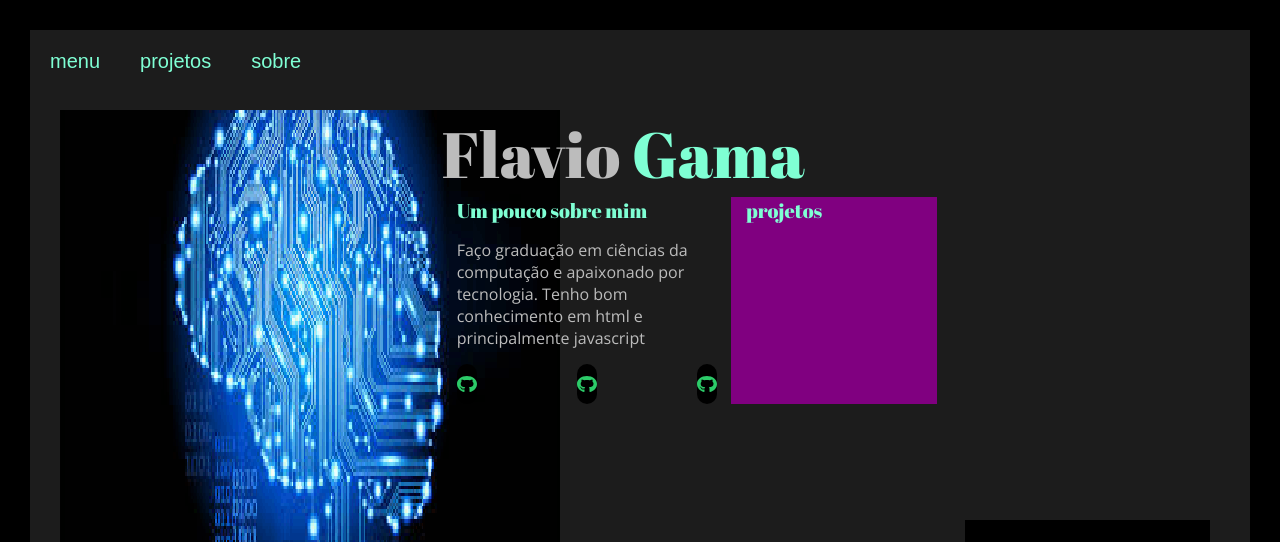
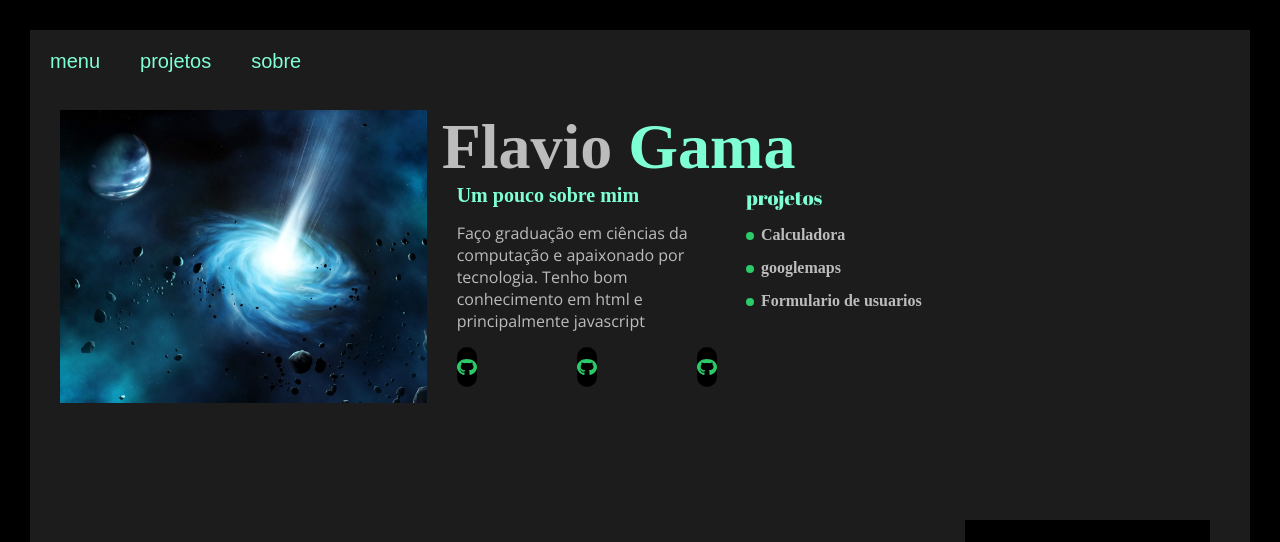
Before and after one commit to gamabn/Projeto-Flavio-Gama, a plain HTML site: page Portifolio projetos/sobre/sobre.html in a window 1280 px wide. Shown: the top 542 px of the page. Drawn offline with nearby package versions, Linux system fonts and the light colour scheme.

Commit message:
Pagina sobre

```diff
--- a/Portifolio projetos/css/main.css
+++ b/Portifolio projetos/css/main.css
@@ -20,23 +20,12 @@ p{
 @keyframes matrix{
   0%{
     transform: scale(1.0, 1.0);
-    transform-origin: bottom;
+    transform-origin: center;
   }
-  /*50%{
-    transform: scale(1.0, 0.5);
-    transform-origin: bottom;
-  }
-  75%{
-    transform: scale(1.0,0.3);
-    transform-origin: bottom;
-  }
-  95%{
-    transform: scale(1.0,0.2);
-    transform-origin: bottom;
-  }*/
+
   100%{
-    transform: scale(1.0,0);
-    transform-origin: bottom;
+    transform: scale(0,0);
+    transform-origin: center;
     display: none;
   }
 
@@ -630,32 +619,56 @@ margin-left: 75px;
   display: block;
 
 }
+
 .fl-sobre {
  display: table;
   width: 100%;
   height: 500px;
 
 }
+
 .fl-icon-container{
   display: flex;
   flex-direction: row;
   justify-content:flex-start;
 
 }
+
 .fl-icon{
   width: 40px;
   height: 40px;
- background-color: #000;
+  background-color: #000;
    margin-right: 100px;
    text-align: center;
    display: block;
    border-radius: 50px;
    padding-top: 12px;
 }
+
 .fl-icon:hover{
   background-color: #fff;
 }
-
+.fl-list-page{
+  list-style: none;
+  margin-bottom: 15px;
+  display: block;
+}
+.fl-list-page > li{
+  margin-bottom: 15px;
+  padding-left: 15px;
+  position: relative;
+}
+.fl-list-page > li:before{
+  content: "";
+  width: 8px;
+  height: 8px;
+  display: block;
+  background-color: #2CCB69;
+  border-radius: 25px;
+  position: absolute;
+  bottom: 4px;
+  left: 0;
+}
 
 
 @media screen and (min-width: 576px){
@@ -807,6 +820,15 @@ margin-left: 75px;
 .fl-bg-black{
     background-color: #000;
 }
+.fl-img-resonsive{
+  width: 100%;
+  max-width: 100%;
+  height: auto;
+  display: block;
+  object-fit: cover;
+
+
+}
 
 /* CLASSES UTILITARIAS */
 .fl-mar-left{
@@ -822,6 +844,7 @@ margin-left: 75px;
     font-family: 'Abril Fatface', serif;
     font-weight: normal;
   }
+
   .fl-subtitle{
     font-family: 'Open San', serif;
     font-weight: 800;
--- a/Portifolio projetos/sobre/sobre.html
+++ b/Portifolio projetos/sobre/sobre.html
@@ -15,6 +15,7 @@
 </head>
 
 <body>
+
     <header class="fl-topbar">
 
       <nav class="fl-menu">
@@ -58,17 +59,17 @@
           <div class="row">
             <div class="col-sm-4 ">
               <div class=" fl-sobre-news ">
-               <img src="../image/tecnologia2.png" alt="">
+             <img src="../image/Universo.jpg" alt="" class="fl-img-resonsive">
               </div>
             </div>
             <div class="col-sm-5">
                 <div class="row">
                   <div class="sm-12">
-                    <h1 class="fl-title-large fl-title fl-text-light">Flavio <span class="fl-text-green">Gama</span></h1>
+                    <h1 class="fl-title-large fl-subtitle fl-text-light">Flavio <span class="fl-text-green">Gama</span></h1>
                   </div>
                   <div class="col-sm-7 ">
                     <div>
-                      <h2 class="fl-text-green fl-title fl-font-s fl-mar-bottom-15"> Um pouco sobre mim</h2>
+                      <h2 class="fl-text-green fl-subtitle fl-font-s fl-mar-bottom-15"> Um pouco sobre mim</h2>
                       <p class="fl-text-light">Faço graduação em ciências da computação e apaixonado por tecnologia. Tenho bom conhecimento em html e principalmente javascript</p>
                     </div>
                   <div class="fl-icon-container fl-mar-top-15">
@@ -86,9 +87,14 @@
                     </div>
 
                   </div>
-                  <div class="col-sm-5 purple">
+                  <div class="col-sm-5 ">
                     <div>
                       <h2 class="fl-text-green fl-title fl-font-s fl-mar-bottom-15">projetos </h2>
+                      <ul class="fl-subtitle fl-text-light fl-list-page ">
+                        <li>Calculadora</li>
+                        <li>googlemaps</li>
+                        <li>Formulario de  usuarios</li>
+                      </ul>
                     </div>
                   </div>
 
@@ -104,6 +110,7 @@
        </section>
 
     </div>
+
     <script  type = "module"  src = "https://unpkg.com/ionicons@7.1.0/dist/ionicons/ionicons.esm.js"></script>
     <script src="https://unpkg.com/aos@2.3.1/dist/aos.js"></script>
     <script  type = "module"  src = "https://unpkg.com/ionicons@7.1.0/dist/ionicons/ionicons.esm.js"></script>
```
Also changed, not shown: Portifolio projetos/image/Universo.jpg (added).
